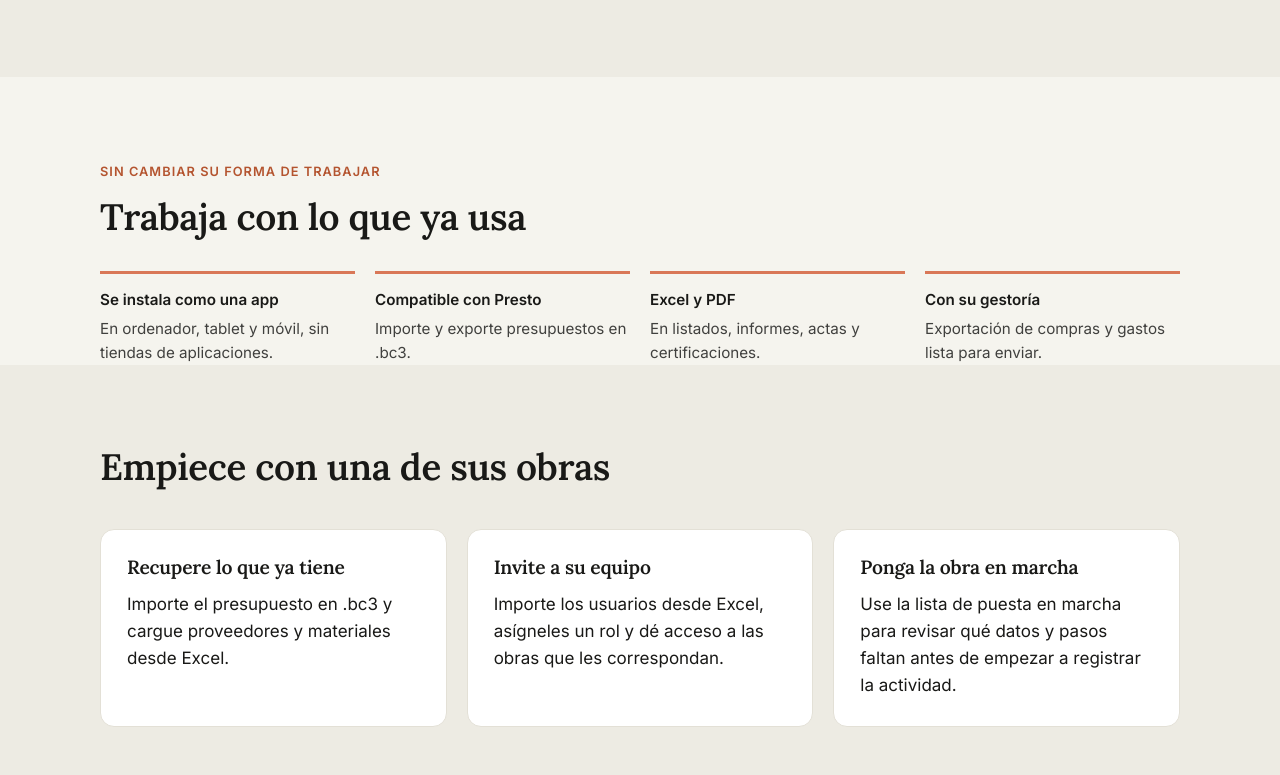
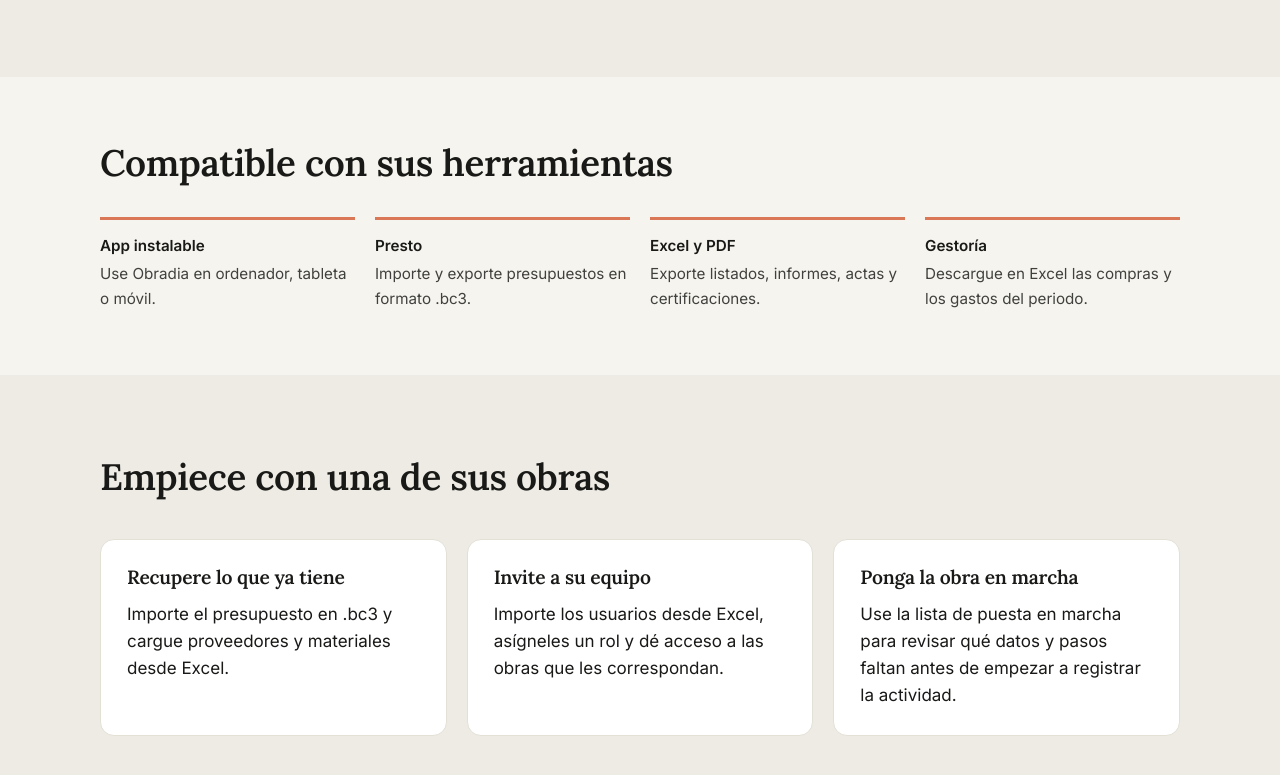
Before and after one commit to obradianet-ops/obradia-web, a plain HTML site: page index.html in a window 1280 px wide. Shown: the part 6228-7003 px from the top of the page. Drawn offline with Linux system fonts and the light colour scheme.

Commit message:
Simplifica la sección de compatibilidad

```diff
--- a/estilos.css
+++ b/estilos.css
@@ -99,7 +99,7 @@ p { margin: 0 0 1em; }
 .perfiles { display: grid; grid-template-columns: repeat(3, 1fr); gap: 20px; margin-top: 40px; }
 
 /* Franja de compatibilidad */
-.seccion--franja { padding-bottom: 0; }
+.seccion--franja { padding-block: clamp(40px, 6vw, 64px); }
 .rasgos { list-style: none; padding: 0; margin: 32px 0 0; display: grid; grid-template-columns: repeat(4, 1fr); gap: 20px; }
 .rasgos li { border-top: 3px solid var(--clay); padding-top: 14px; color: var(--ink-soft); font-size: .95rem; }
 .rasgos strong { display: block; color: var(--ink); margin-bottom: 4px; }
--- a/index.html
+++ b/index.html
@@ -15,7 +15,7 @@
     <meta property="og:url" content="https://obradia.net/">
     <meta property="og:type" content="website">
     <meta property="og:locale" content="es_ES">
-    <link rel="stylesheet" href="estilos.css">
+    <link rel="stylesheet" href="estilos.css?v=2">
     <link rel="stylesheet" href="sitio.css">
 </head>
 <body id="inicio">
@@ -313,15 +313,14 @@
         </div>
     </section>
 
-    <section class="seccion seccion--franja">
+    <section class="seccion seccion--franja" id="compatibilidad">
         <div class="contenedor">
-            <span class="antetitulo">Sin cambiar su forma de trabajar</span>
-            <h2>Trabaja con lo que ya usa</h2>
+            <h2>Compatible con sus herramientas</h2>
             <ul class="rasgos">
-                <li><strong>Se instala como una app</strong>En ordenador, tablet y móvil, sin tiendas de aplicaciones.</li>
-                <li><strong>Compatible con Presto</strong>Importe y exporte presupuestos en .bc3.</li>
-                <li><strong>Excel y PDF</strong>En listados, informes, actas y certificaciones.</li>
-                <li><strong>Con su gestoría</strong>Exportación de compras y gastos lista para enviar.</li>
+                <li><strong>App instalable</strong>Use Obradia en ordenador, tableta o móvil.</li>
+                <li><strong>Presto</strong>Importe y exporte presupuestos en formato .bc3.</li>
+                <li><strong>Excel y PDF</strong>Exporte listados, informes, actas y certificaciones.</li>
+                <li><strong>Gestoría</strong>Descargue en Excel las compras y los gastos del periodo.</li>
             </ul>
         </div>
     </section>
```
